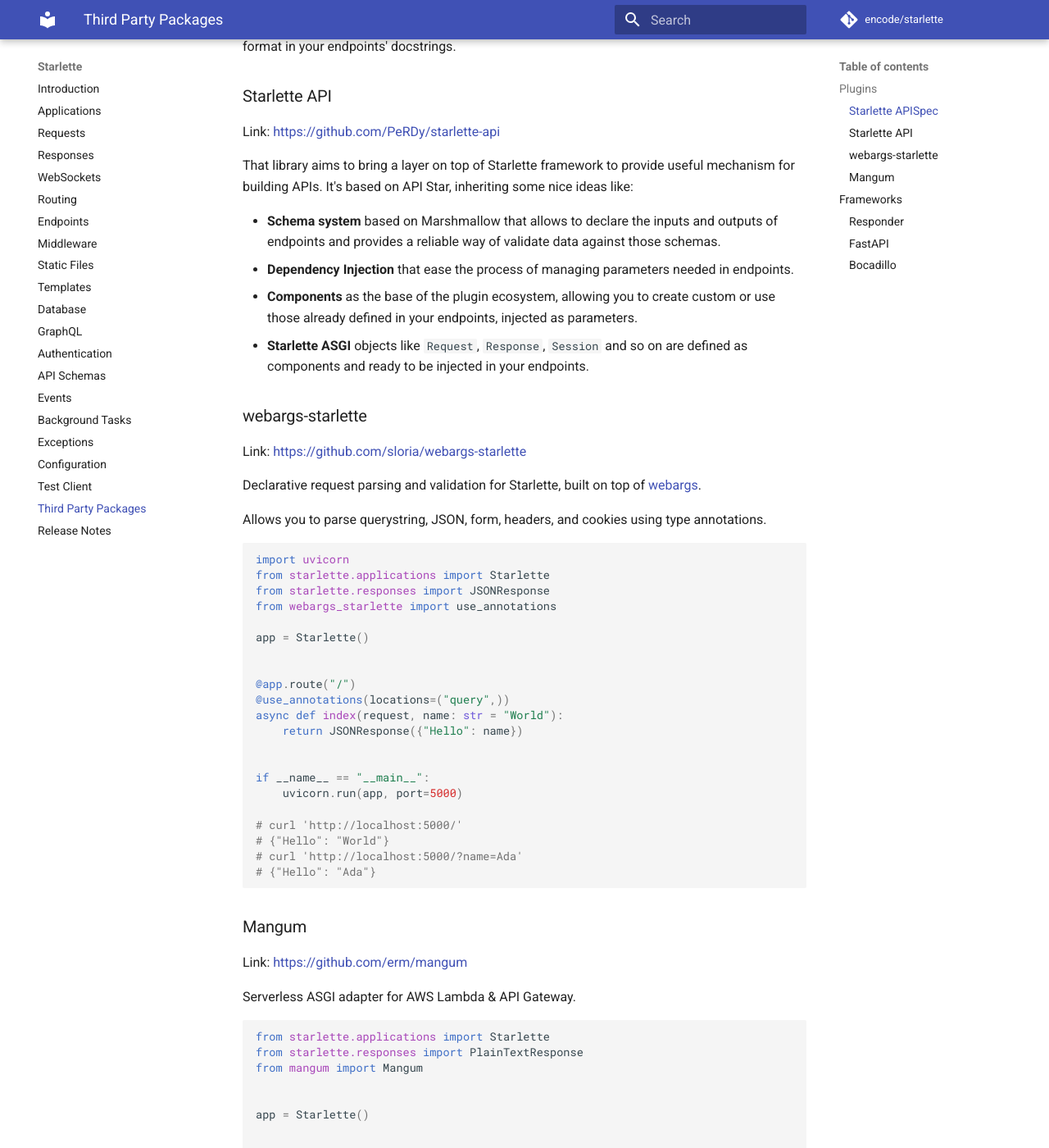
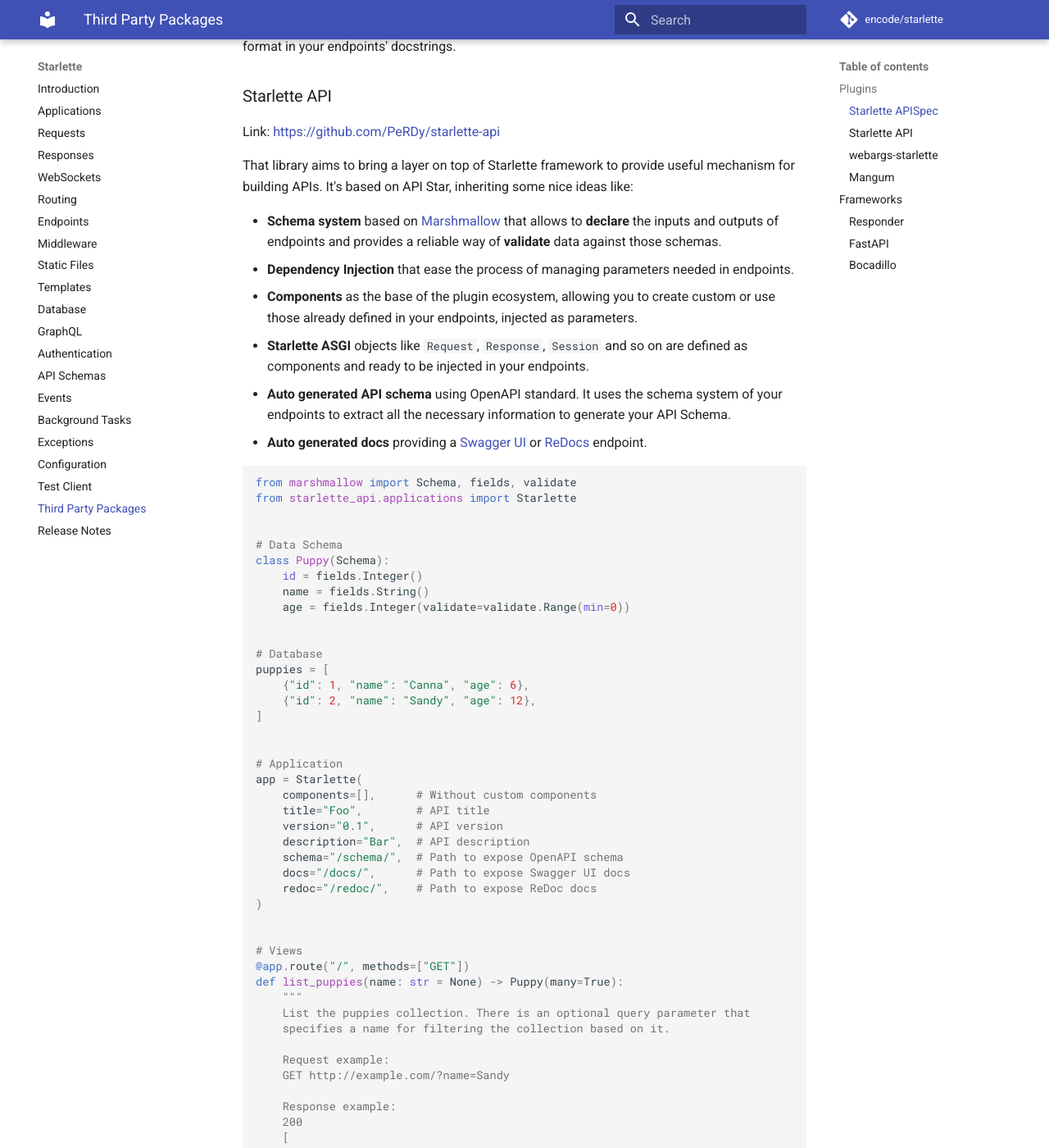
Before and after one commit to hidraco/starlette, an MkDocs documentation site: the page built from docs/third-party-packages.md, in a window 1280 px wide and 1400 px high, scrolled down 474 px. Shown: the whole window at 82% size. Built offline with MkDocs 1.6.1 and Material for MkDocs 9.7.7, drawn with Linux system fonts in a browser that asks for light colours; comment, search, counter and statistics services are not loaded; some of the changed text lies outside the part shown.

Commit message:
Update Starlette API section in third-party docs (#377)

````diff
--- a/docs/third-party-packages.md
+++ b/docs/third-party-packages.md
@@ -17,12 +17,71 @@ Document your REST API built with Starlette by declaring OpenAPI (Swagger) schem
 
 Link: <a href="https://github.com/PeRDy/starlette-api" target="_blank">https://github.com/PeRDy/starlette-api</a>
 
-That library aims to bring a layer on top of Starlette framework to provide useful mechanism for building APIs. It's based on API Star, inheriting some nice ideas like:
+That library aims to bring a layer on top of Starlette framework to provide useful mechanism for building APIs. It's
+based on API Star, inheriting some nice ideas like:
 
-* **Schema system** based on Marshmallow that allows to declare the inputs and outputs of endpoints and provides a reliable way of validate data against those schemas.
+* **Schema system** based on [Marshmallow](https://github.com/marshmallow-code/marshmallow/) that allows to **declare**
+the inputs and outputs of endpoints and provides a reliable way of **validate** data against those schemas.
 * **Dependency Injection** that ease the process of managing parameters needed in endpoints.
-* **Components** as the base of the plugin ecosystem, allowing you to create custom or use those already defined in your endpoints, injected as parameters.
-* **Starlette ASGI** objects like `Request`, `Response`, `Session` and so on are defined as components and ready to be injected in your endpoints.
+* **Components** as the base of the plugin ecosystem, allowing you to create custom or use those already defined in
+your endpoints, injected as parameters.
+* **Starlette ASGI** objects like `Request`, `Response`, `Session` and so on are defined as components and ready to be
+injected in your endpoints.
+* **Auto generated API schema** using OpenAPI standard. It uses the schema system of your endpoints to extract all the
+necessary information to generate your API Schema.
+* **Auto generated docs** providing a [Swagger UI](https://swagger.io/tools/swagger-ui/) or
+[ReDocs](https://rebilly.github.io/ReDoc/) endpoint.
+
+
+```python
+from marshmallow import Schema, fields, validate
+from starlette_api.applications import Starlette
+
+
+# Data Schema
+class Puppy(Schema):
+    id = fields.Integer()
+    name = fields.String()
+    age = fields.Integer(validate=validate.Range(min=0))
+
+
+# Database
+puppies = [
+    {"id": 1, "name": "Canna", "age": 6},
+    {"id": 2, "name": "Sandy", "age": 12},
+]
+
+
+# Application
+app = Starlette(
+    components=[],      # Without custom components
+    title="Foo",        # API title
+    version="0.1",      # API version
+    description="Bar",  # API description
+    schema="/schema/",  # Path to expose OpenAPI schema
+    docs="/docs/",      # Path to expose Swagger UI docs
+    redoc="/redoc/",    # Path to expose ReDoc docs
+)
+
+
+# Views
+@app.route("/", methods=["GET"])
+def list_puppies(name: str = None) -> Puppy(many=True):
+    """
+    List the puppies collection. There is an optional query parameter that
+    specifies a name for filtering the collection based on it.
+
+    Request example:
+    GET http://example.com/?name=Sandy
+
+    Response example:
+    200
+    [
+        {"id": 2, "name": "Sandy", "age": 12}
+    ]
+    """
+    return [puppy for puppy in puppies if puppy["name"] == name]
+```
 
 ### webargs-starlette
 
````
